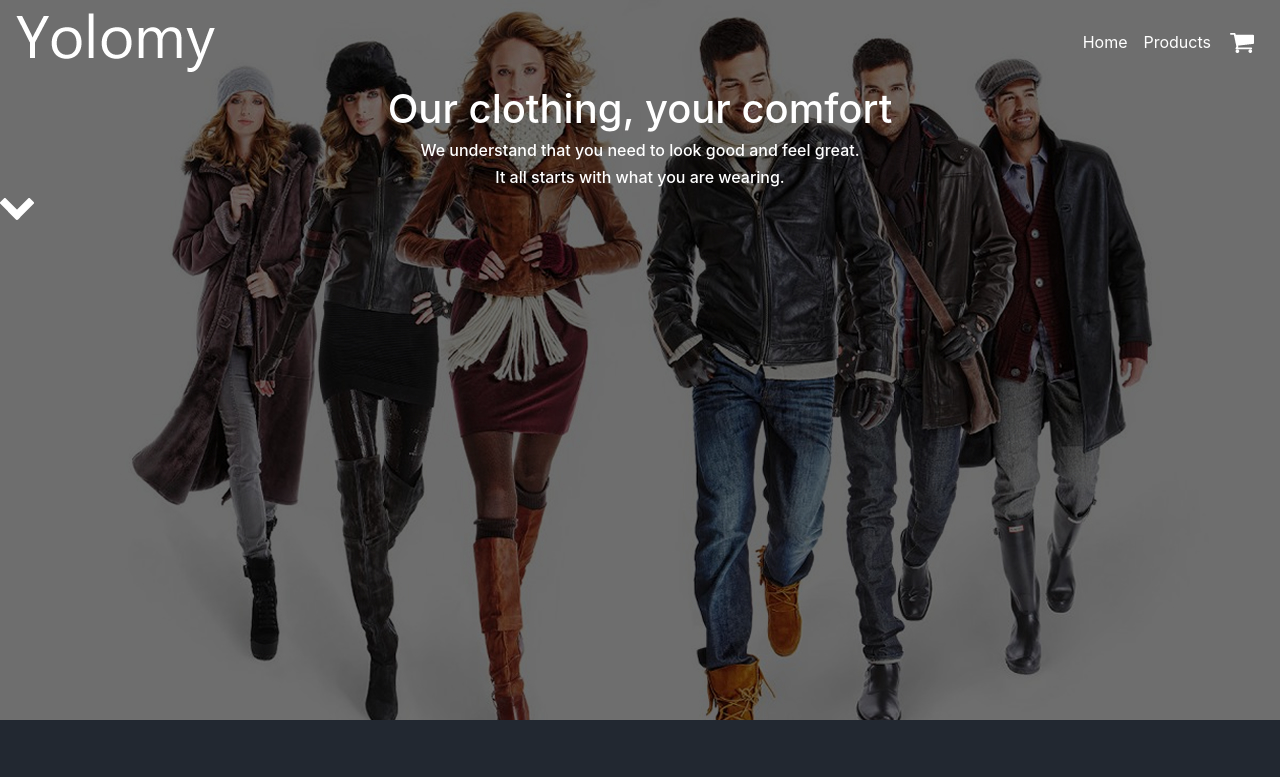
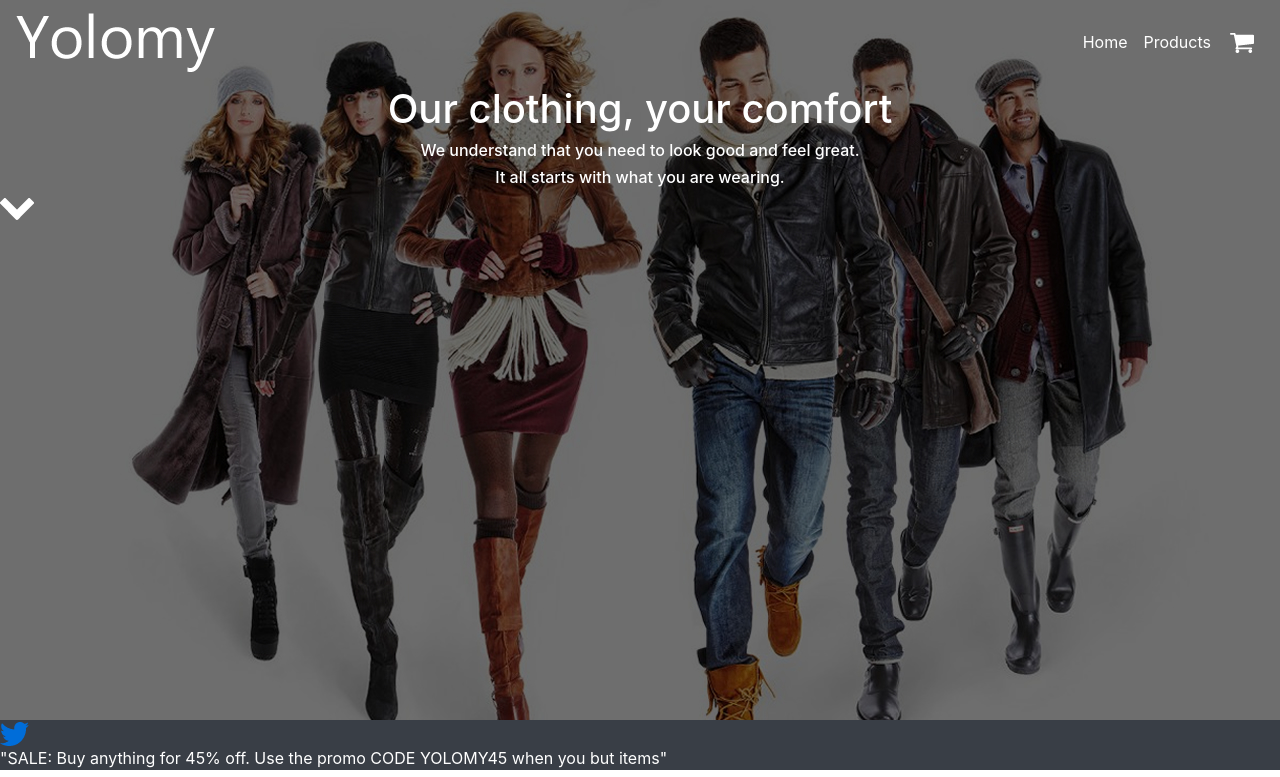
Before and after one commit to GeGe-K/Yolomy, a plain HTML site: page index.html in a window 1280 px wide. Shown: the top 777 px of the page. Drawn offline with nearby package versions, Linux system fonts and the light colour scheme.

Commit message:
added the sale information

```diff
--- a/index.html
+++ b/index.html
@@ -46,6 +46,10 @@
     </div>
     <div id="about">
 
+    </div>
+    <div id="sale">
+        <img src="static/images/social_icons/twitter_bird.png" alt="">
+        <p class="text-white text-left">"SALE: Buy anything for 45% off. Use the promo CODE YOLOMY45 when you but items"</p>
     </div>
     <div id="social">
         <div class="container">
--- a/static/css/styles.css
+++ b/static/css/styles.css
@@ -4,6 +4,11 @@
     background-size: cover;
     background-repeat: no-repeat;
     padding-bottom: 500px;
+}
+
+/* sale */
+#sale{
+    background-color: #393e46;
 }
 /* social */
 #social{
```
